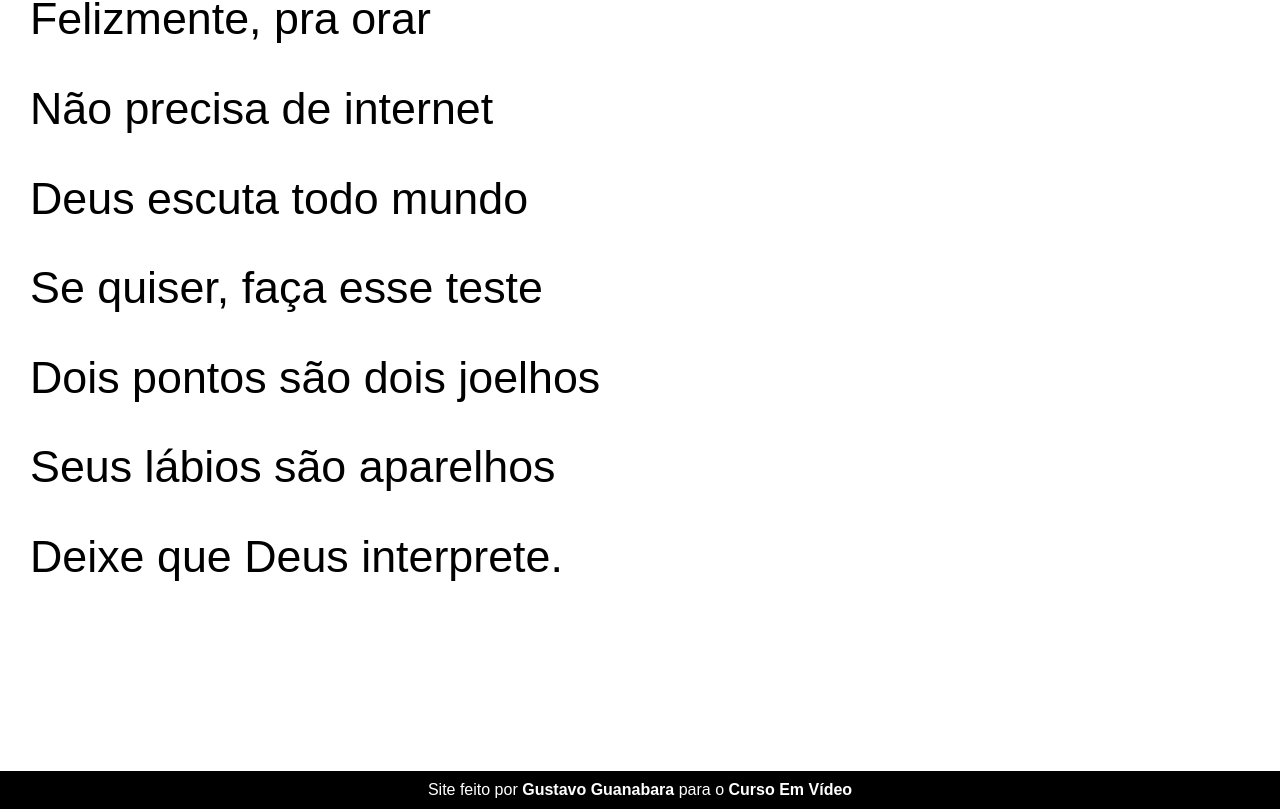
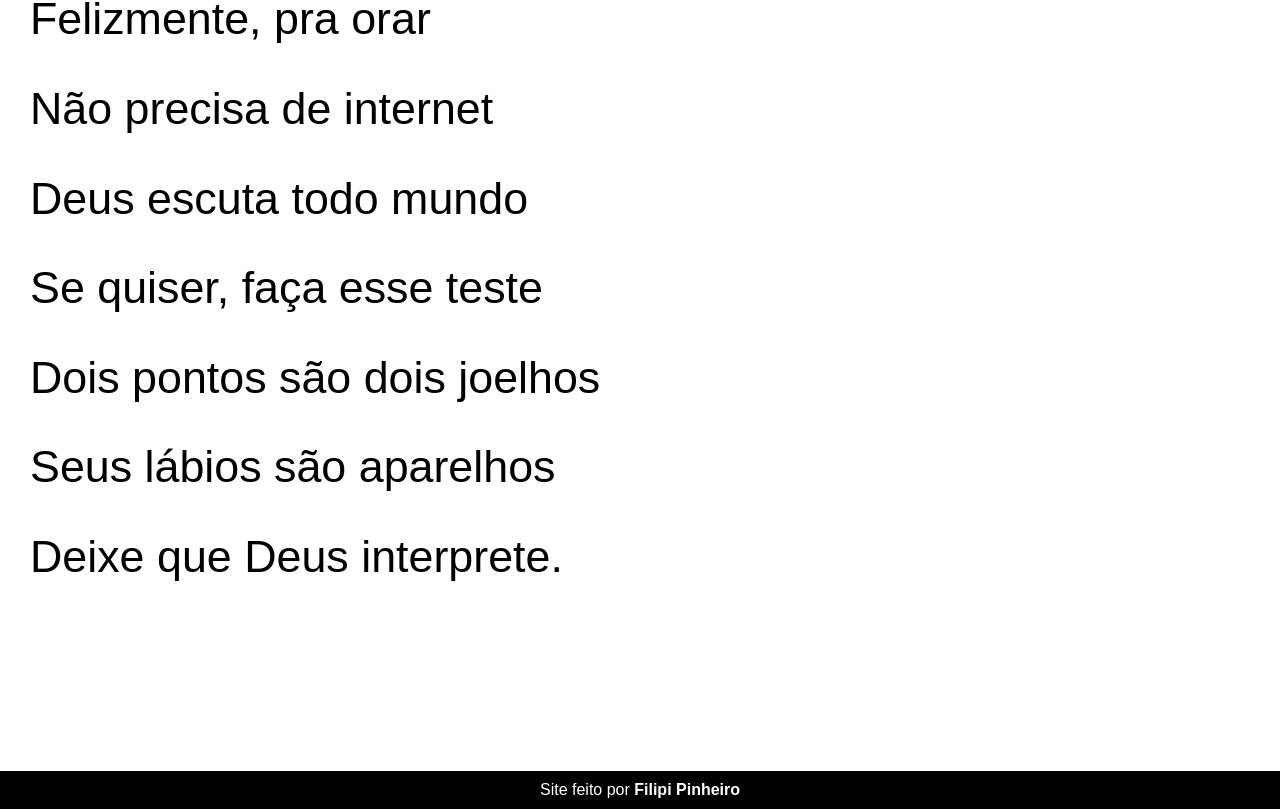
Before and after one commit to Filipi-Pinheiro/Projeto-Cordel, a plain HTML site: page index.html in a window 1280 px wide. Shown: the part 5319-6128 px from the top of the page. Drawn offline with Linux system fonts and the light colour scheme; a web font is replaced by a local one.

Commit message:
Update index.html

```diff
--- a/index.html
+++ b/index.html
@@ -101,8 +101,7 @@ Deixe que Deus interprete.
   </section>
 
   <footer>
-    Site feito por <a href="https://gustavoguanabara.github.io" target="_blank">Gustavo Guanabara</a> para o <a href="https://www.cursoemvideo.com" target="_blank">Curso Em Vídeo</a>
+    Site feito por <a href="https://github.com/Filipi-Pinheiro" target="_blank">Filipi Pinheiro</a>
   </footer>
 </body>
-
-                              </html>
+</html>
```
